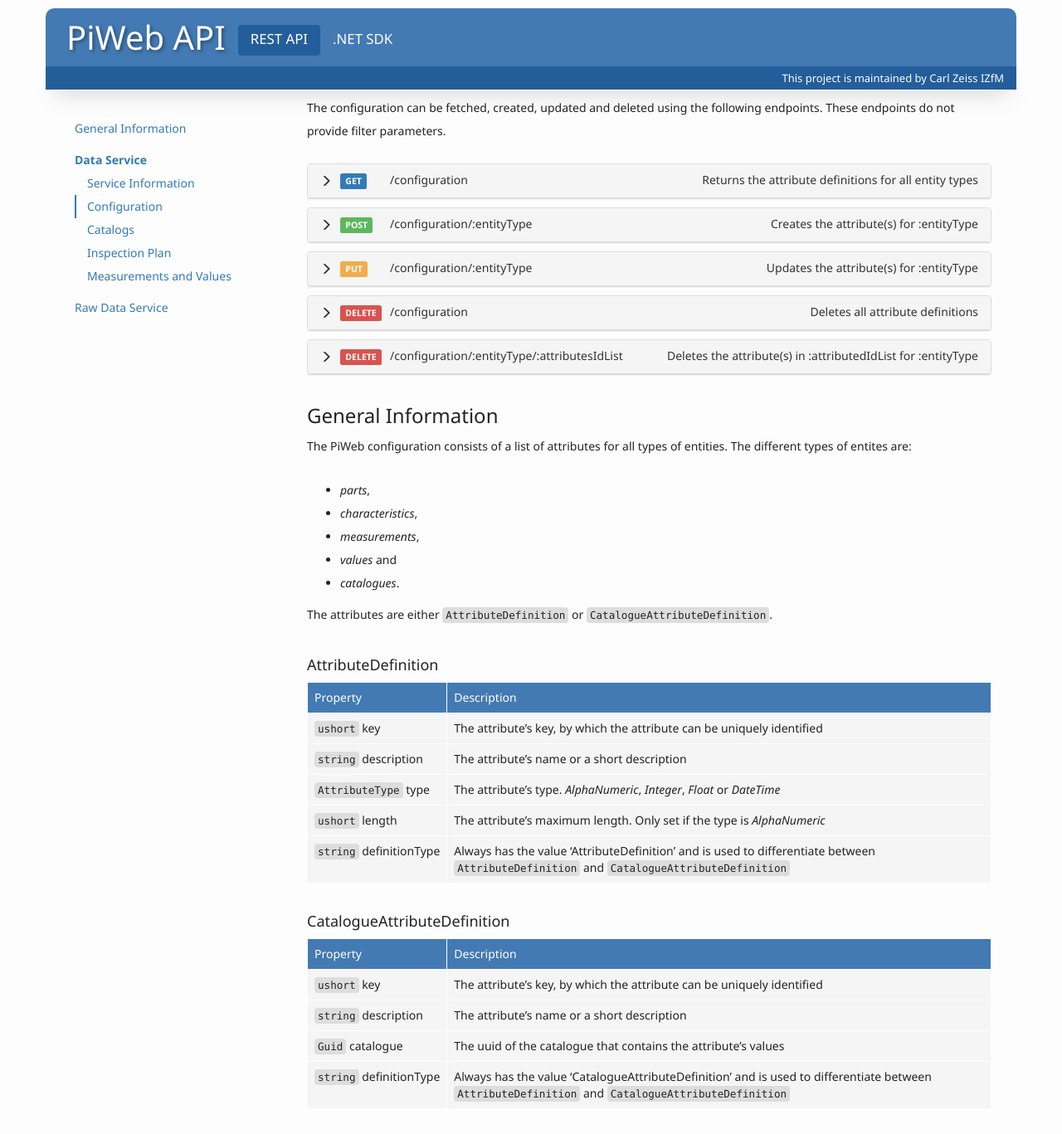
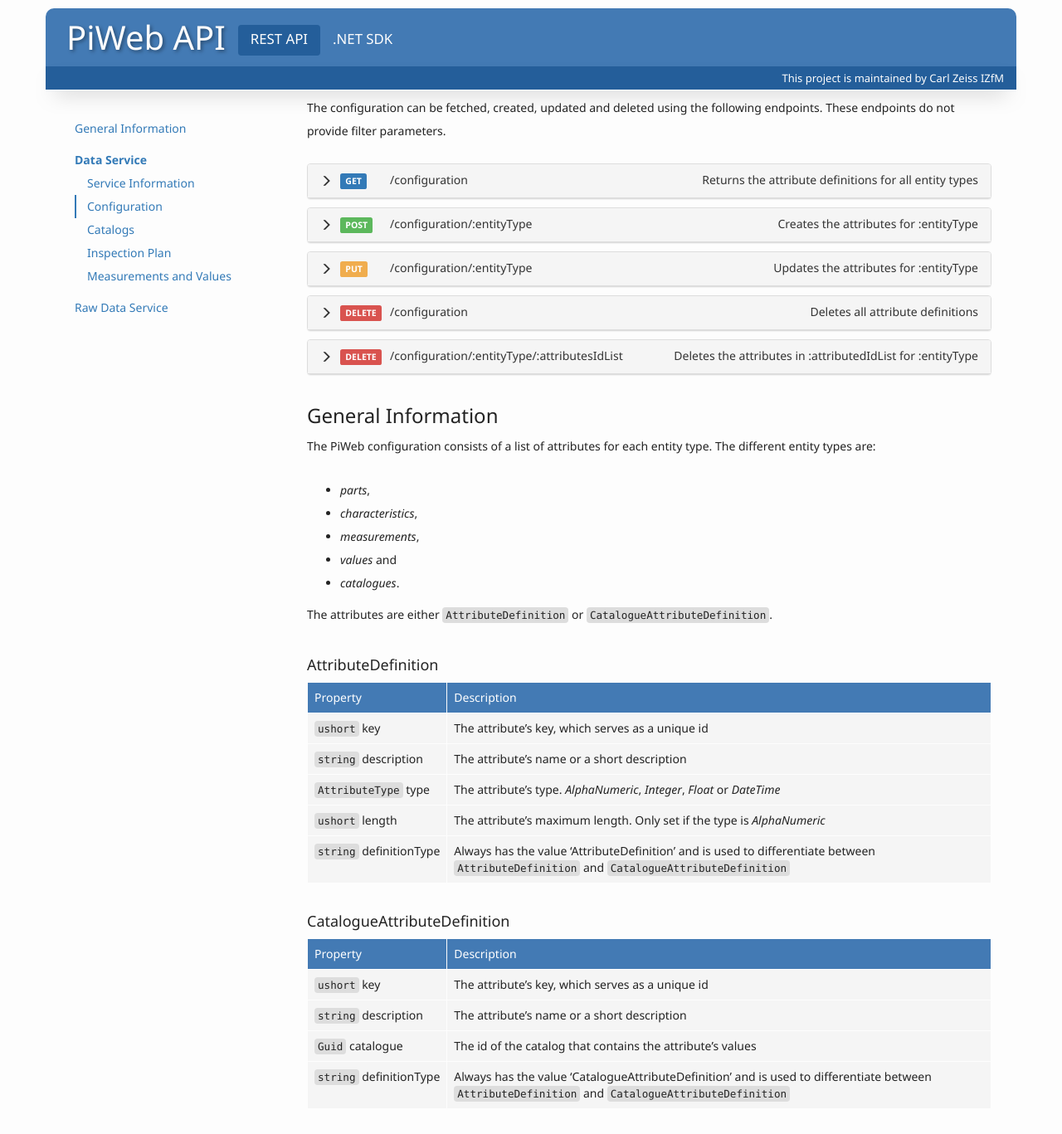
Before and after one commit to ZEISS-PiWeb/PiWeb-Api, a Jekyll site: the page built from _pages/0122-restapi-dataservice-configuration.md, in a window 1280 px wide and 1400 px high, scrolled down 208 px. Shown: the top 1367 px of the window at 83% size. Built offline with Jekyll 4.4.1, drawn with Linux system fonts in a browser that asks for light colours.

Commit message:
Content review and formatting

```diff
--- a/_pages/0122-restapi-dataservice-configuration.md
+++ b/_pages/0122-restapi-dataservice-configuration.md
@@ -85,8 +85,8 @@
 {% assign linkId="configurationEndpointAdd" %}
 {% assign method="POST" %}
 {% assign endpoint="/configuration/:entityType" %}
-{% assign summary="Creates the attribute(s) for :entityType" %}
-{% assign description="Creates the attribute definition(s) transfered within the body of the request for the given `:entityType` which must be part of the uri" %}
+{% assign summary="Creates the attributes for :entityType" %}
+{% assign description="Creates the attribute definitions transfered within the body of the request for the given `:entityType` which must be part of the uri" %}
 {% assign exampleCaption="Adding a part attribute with the key 1001 to the configuration" %}
 
 {% capture jsonrequest %}
@@ -130,8 +130,8 @@
 {% assign linkId="configurationEndpointUpdate" %}
 {% assign method="PUT" %}
 {% assign endpoint="/configuration/:entityType" %}
-{% assign summary="Updates the attribute(s) for :entityType" %}
-{% assign description="Updates the attribute definition(s) transfered within the body of the request for the given `:entityType` which must be part of the uri" %}
+{% assign summary="Updates the attributes for :entityType" %}
+{% assign description="Updates the attribute definitions transfered within the body of the request for the given `:entityType` which must be part of the uri" %}
 {% assign exampleCaption="Updating the part attribute with key 1001 - change length from 30 to 50" %}
 
 {% capture jsonrequest %}
@@ -208,9 +208,9 @@
 {% assign linkId="configurationEndpointDelete2" %}
 {% assign method="DELETE" %}
 {% assign endpoint="/configuration/:entityType/:attributesIdList" %}
-{% assign summary="Deletes the attribute(s) in :attributedIdList for :entityType" %}
-{% assign description="Deletes the attribute definitions identified by the list of attribute definition ids for the given :entityType. If the list of attribute definition ids is empty, all attributes for the given :entityType are deleted." %}
-{% assign exampleCaption="Delete the part attributes with the keys 1001 and 1002" %}
+{% assign summary="Deletes the attributes in :attributedIdList for :entityType" %}
+{% assign description="Deletes all attribute definitions of which the id is in the `:attributeIdList` for the specified `:entityType`. If `:attributeIdList` is not specified, the request deletes all attributes of the `:entityType`." %}
+{% assign exampleCaption="Delete the part attributes with the keys *1001* and *1002*" %}
 
 {% capture jsonrequest %}
 {% highlight http %}
@@ -239,8 +239,8 @@
 
 ### General Information
 
-The PiWeb configuration consists of a list of attributes for all types of entities.
-The different types of entites are:
+The PiWeb configuration consists of a list of attributes for each entity type.
+The different entity types are:
 
 * *parts*,
 * *characteristics*,
@@ -254,7 +254,7 @@
 
 Property                             | Description
 -------------------------------------|--------------------------------------------------------------
-<nobr><code>ushort</code> key</nobr>            | The attribute's key, by which the attribute can be uniquely identified
+<nobr><code>ushort</code> key</nobr>            | The attribute's key, which serves as a unique id
 <nobr><code>string</code> description</nobr>    | The attribute's name or a short description
 <nobr><code>AttributeType</code> type</nobr>    | The attribute's type. *AlphaNumeric*, *Integer*, *Float* or *DateTime*
 <nobr><code>ushort</code> length</nobr>         | The attribute's maximum length. Only set if the type is *AlphaNumeric*
@@ -264,9 +264,9 @@
 
 Property                              | Description
 --------------------------------------|------------------------------------------------------------
-<nobr><code>ushort</code> key</nobr>             | The attribute's key, by which the attribute can be uniquely identified
+<nobr><code>ushort</code> key</nobr>             | The attribute's key, which serves as a unique id
 <nobr><code>string</code> description</nobr>     | The attribute's name or a short description
-<nobr><code>Guid</code> catalogue</nobr>         | The uuid of the catalogue that contains the attribute's values
+<nobr><code>Guid</code> catalogue</nobr>         | The id of the catalog that contains the attribute's values
 <nobr><code>string</code> definitionType</nobr>  | Always has the value 'CatalogueAttributeDefinition' and is used to differentiate between  `AttributeDefinition` and `CatalogueAttributeDefinition`
 {% endcapture %}
 {{ table | markdownify | replace: '<table>', '<table class="table table-hover">' }}
```
